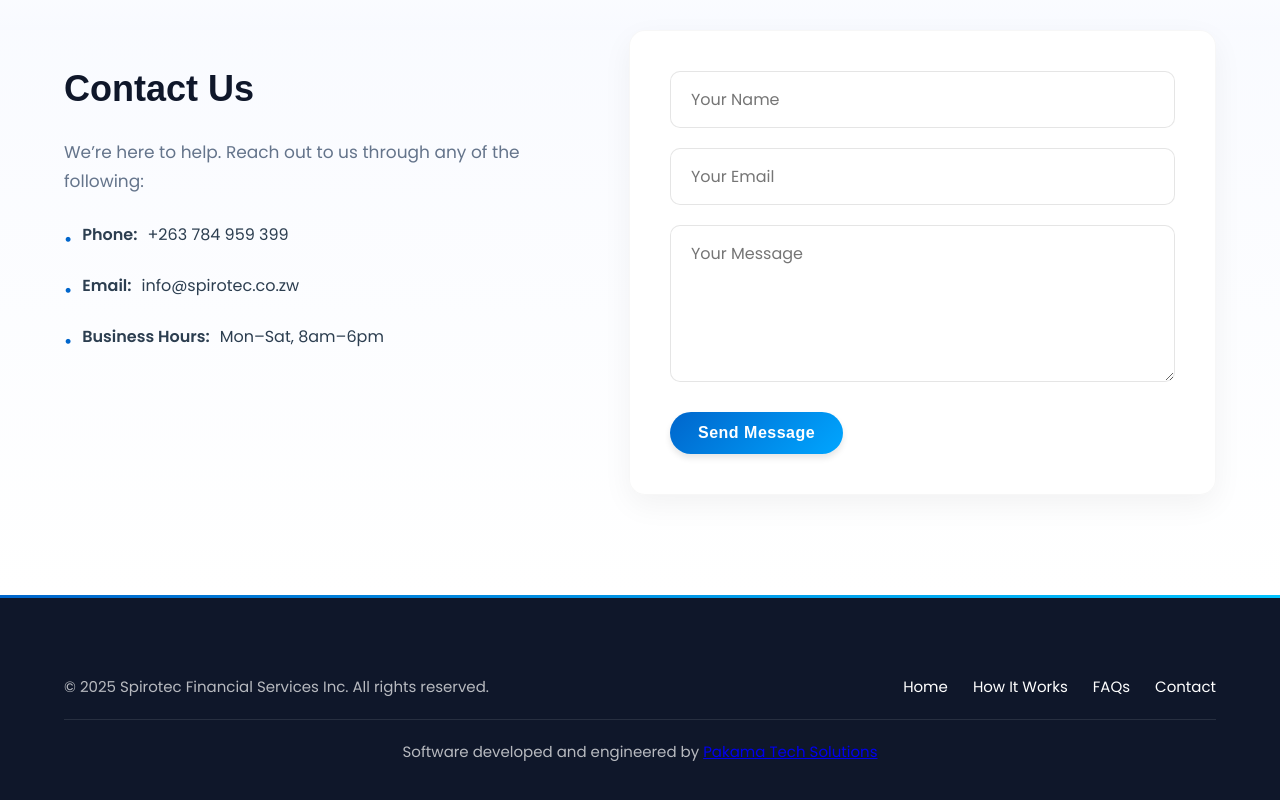
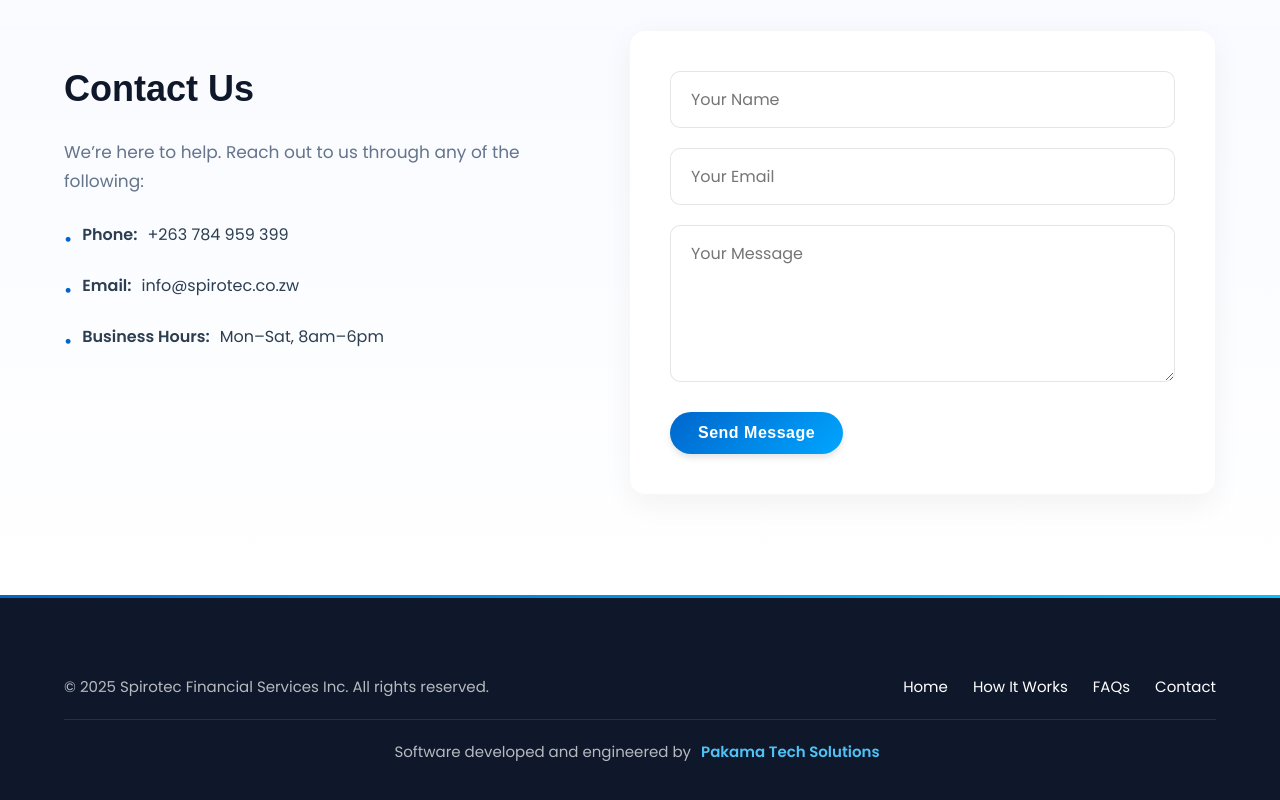
Before and after one commit to Tapiwa128/spiroweb, a React (Vite) app: page / in a window 1280 px wide. Shown: the part 3390-4190 px from the top of the page. Built offline with nearby package versions, Linux system fonts and the light colour scheme.

Commit message:
Update Footer.css

```diff
--- a/src/components/Footer.css
+++ b/src/components/Footer.css
@@ -96,3 +96,21 @@
     font-size: 14px;
   }
 }
+
+
+
+.attribution a {
+  color: #4fc3f7;
+  text-decoration: none;
+  font-weight: 600;
+  transition: color 0.3s, text-shadow 0.3s;
+  padding: 2px 6px;
+  border-radius: 4px;
+}
+
+.attribution a:hover,
+.attribution a:focus {
+  color: #fff;
+  background: #1976d2;
+  text-decoration: none;
+}
```
